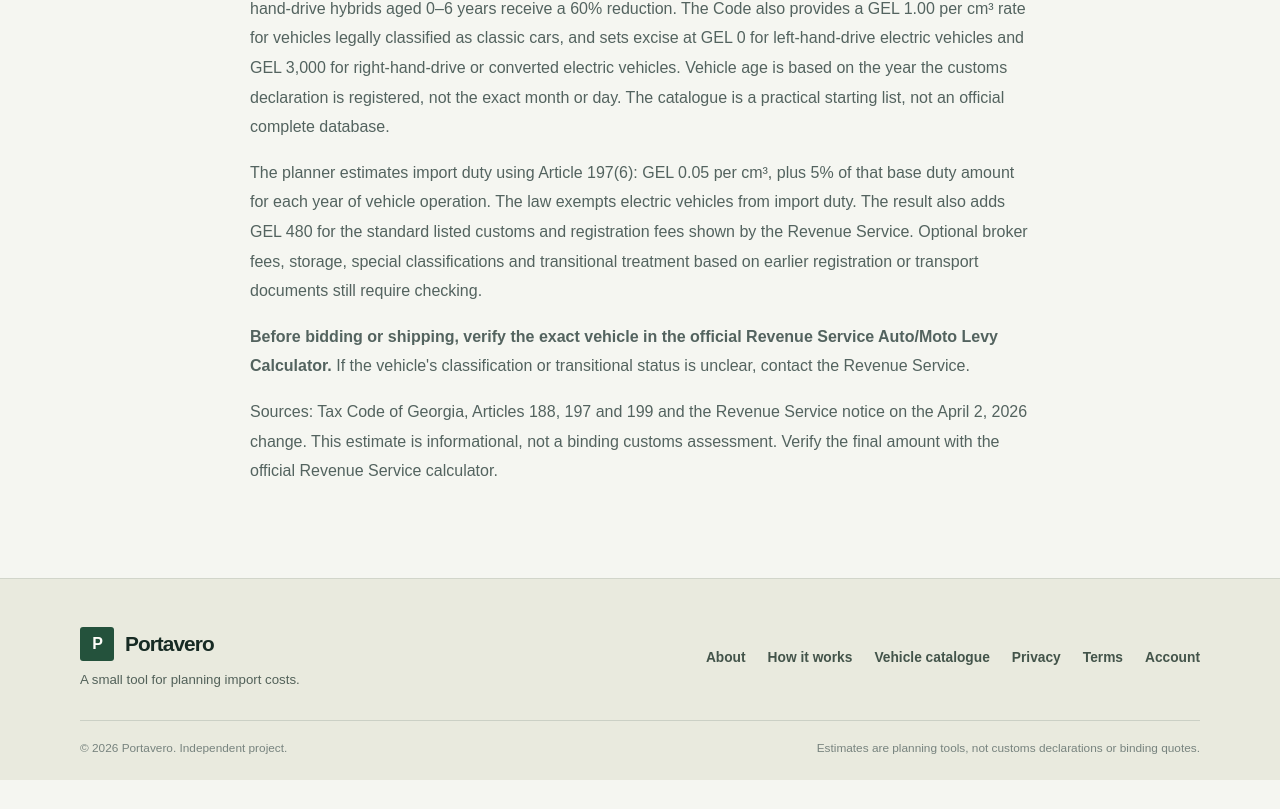
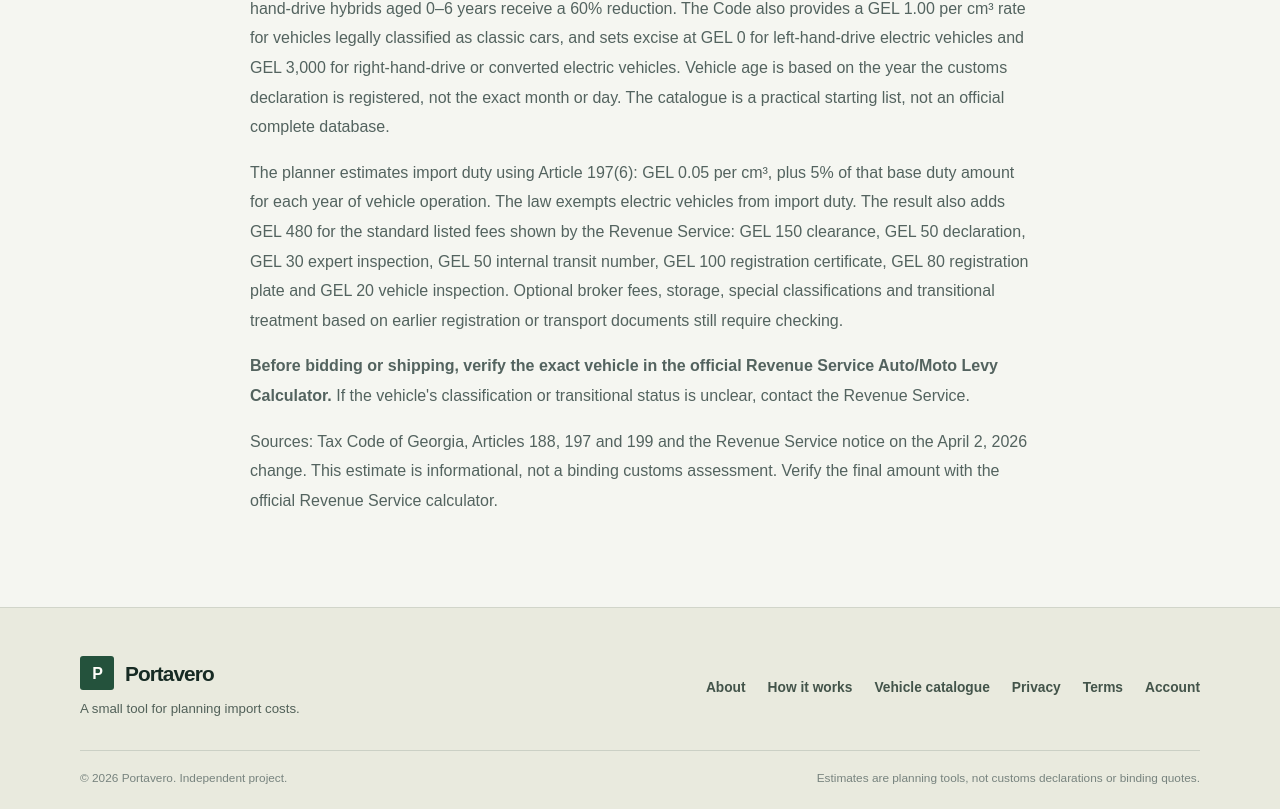
Before and after one commit to GIORGIO2032Q4E/portavero, a Next.js app: page /vehicle-import in a window 1280 px wide. Shown: the part 2955-3764 px from the top of the page. Before the commit the page ends 3735 px from the top, so only its background shows below. Built offline with nearby package versions, Linux system fonts and the light colour scheme; no server answers.

Commit message:
Validate classic-car age and calculation dependencies

```diff
--- a/src/app/vehicle-import/page.tsx
+++ b/src/app/vehicle-import/page.tsx
@@ -103,7 +103,7 @@ export default function VehicleImportPage() {
     const knownCosts = enteredCosts.reduce<number>((sum, value) => sum + (value ?? 0), 0);
     const unknownCosts = enteredCosts.filter((value) => value === null).length;
     return { excise, importDuty, knownCosts, unknownCosts, officialFees: standardStateFees, total: excise + importDuty + standardStateFees + knownCosts, rate };
-  }, [vehicleAge, steering, hybrid, classicCar, isElectric, engineCc, eligibleYear, validEngine, purchase, auction, inland, shipping, insurance, port, delivery]);
+  }, [vehicleAge, steering, hybrid, classicCar, isElectric, engineCc, eligibleYear, validEngine, validVehicleType, purchase, auction, inland, shipping, insurance, port, delivery]);
 
   return (
     <>
@@ -254,7 +254,7 @@ export default function VehicleImportPage() {
         <div className="container content-narrow prose">
           <h2>Important rules and verification</h2>
           <p>The Georgian Tax Code sets excise at GEL 1.50 per cm³ for passenger vehicles aged 0–6 years and GEL 4.50 per cm³ for older vehicles. Right-hand-drive or converted vehicles use three times the ordinary rate. Left-hand-drive hybrids aged 0–6 years receive a 60% reduction. The Code also provides a GEL 1.00 per cm³ rate for vehicles legally classified as classic cars, and sets excise at GEL 0 for left-hand-drive electric vehicles and GEL 3,000 for right-hand-drive or converted electric vehicles. Vehicle age is based on the year the customs declaration is registered, not the exact month or day. The catalogue is a practical starting list, not an official complete database.</p>
-          <p>The planner estimates import duty using Article 197(6): GEL 0.05 per cm³, plus 5% of that base duty amount for each year of vehicle operation. The law exempts electric vehicles from import duty. The result also adds GEL 480 for the standard listed customs and registration fees shown by the Revenue Service. Optional broker fees, storage, special classifications and transitional treatment based on earlier registration or transport documents still require checking.</p>
+          <p>The planner estimates import duty using Article 197(6): GEL 0.05 per cm³, plus 5% of that base duty amount for each year of vehicle operation. The law exempts electric vehicles from import duty. The result also adds GEL 480 for the standard listed fees shown by the Revenue Service: GEL 150 clearance, GEL 50 declaration, GEL 30 expert inspection, GEL 50 internal transit number, GEL 100 registration certificate, GEL 80 registration plate and GEL 20 vehicle inspection. Optional broker fees, storage, special classifications and transitional treatment based on earlier registration or transport documents still require checking.</p>
           <p><strong>Before bidding or shipping, verify the exact vehicle in the official <a href={revenueServiceUrl} target="_blank" rel="noreferrer">Revenue Service Auto/Moto Levy Calculator</a>.</strong> If the vehicle&apos;s classification or transitional status is unclear, contact the Revenue Service.</p>
           <p>Sources: <a href="https://new.matsne.gov.ge/en/document/view/1043717" target="_blank" rel="noreferrer">Tax Code of Georgia, Articles 188, 197 and 199</a> and the <a href="https://voice.rs.ge/Default.aspx?id=3874" target="_blank" rel="noreferrer">Revenue Service notice on the April 2, 2026 change</a>. This estimate is informational, not a binding customs assessment. Verify the final amount with the official <a href={revenueServiceUrl} target="_blank" rel="noreferrer">Revenue Service calculator</a>.</p>
         </div>
```
